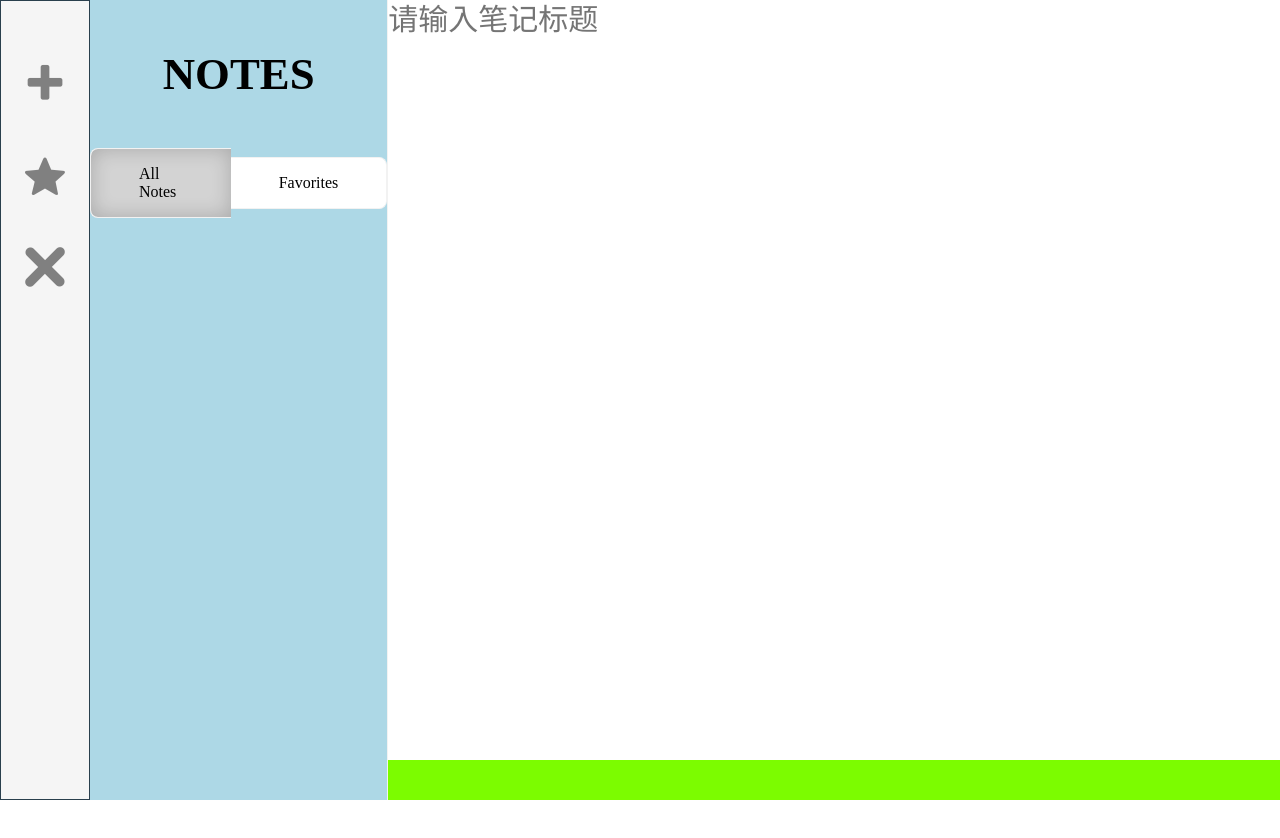
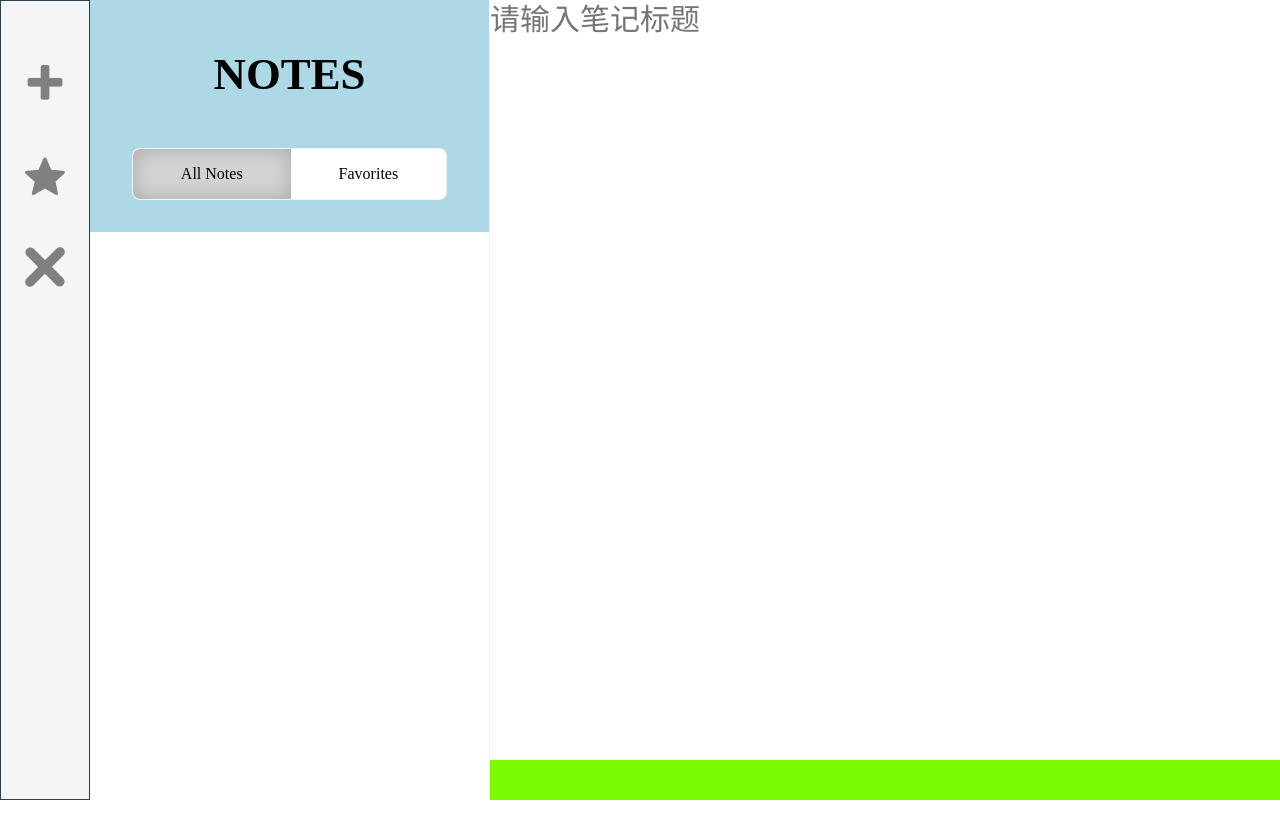
Before and after one commit to Anticlimax/vue-note, a Vue app: page / in a window 1280 px wide. Shown: the top 838 px of the page. Before the commit the page ends 800 px from the top, so only its background shows below. Built offline with nearby package versions, Linux system fonts and the light colour scheme.

Commit message:
处理样式bug

```diff
--- a/src/App.vue
+++ b/src/App.vue
@@ -45,11 +45,14 @@
   #Toolbar {
     flex: 1;
     min-width: 90px;
+    max-width:110px;
     background-color: whitesmoke;
   }
 
   #NoteList {
     flex: 4;
+    max-width: 450px;
+    min-width: 400px;
     background-color: lightblue;
   }
 
--- a/src/assets/css/reset.css
+++ b/src/assets/css/reset.css
@@ -8,6 +8,6 @@
 *::before, *::after {
   box-sizing: border-box;
 }
-/**::-webkit-scrollbar {*/
-  /*display: none;*/
-/*}*/
+*::-webkit-scrollbar {
+  display: none;
+}
--- a/src/components/NoteList.vue
+++ b/src/components/NoteList.vue
@@ -26,13 +26,9 @@
         init:''
       }
     },
-//    created(){
-//      this.$store.commit('INIT_DATA')
-//    },
     computed: {
       noteList(){
         if (this.show === 'all') {
-          console.log(3)
           return this.$store.state.notes
         } else if (this.show === 'favorites') {
           return this.$store.state.notes.filter((item) => {
@@ -53,8 +49,11 @@
 </script>
 <style>
   #NoteList {
+    height: 100%;
+
     border-right: 1px solid #f2f2f2;
     background-color: #f2f2f2;
+
   }
 
   .header {
@@ -93,14 +92,22 @@
   }
 
   .list {
+    height: 77%;
     margin-top: 2rem;
     background-color: white;
+    overflow: scroll;
   }
+
 
   .list li {
     padding: 1rem;
     font-size: 1.2rem;
+    height: 3.3rem;
     cursor: pointer;
+    overflow: hidden;
+    text-overflow:ellipsis;
+    white-space: nowrap;
+
   }
 
   .selected {
```
Also changed, not shown: 1 other file (tests, documents, lock files or other folders).
